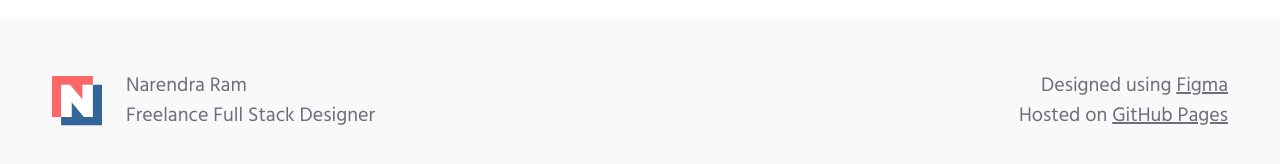
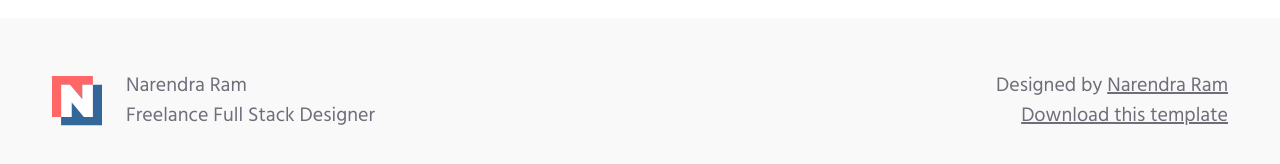
Before and after one commit to narenkram/Lance, a Nuxt app: page / in a window 1280 px wide. Shown: the part 3634-3798 px from the top of the page. Built offline with nearby package versions, Linux system fonts and the light colour scheme.

Commit message:
add download modal

```diff
--- a/components/Footer.vue
+++ b/components/Footer.vue
@@ -27,19 +27,20 @@
           "
         >
           <p class="m-0 Footer_paragraph">
-            Designed using
+            Designed by
+            <a href="https://narenkram.com" class="Link_underline_footer">
+              Narendra Ram
+            </a>
+          </p>
+          <p class="m-0 Footer_paragraph">
             <a
-              href="https://www.figma.com/community/file/1013537793691755947"
-              target="_blank"
+              type="button"
               class="Link_underline_footer"
-              >Figma</a
+              data-bs-toggle="modal"
+              data-bs-target="#DownloadPrompt"
+              data-bs-whatever="@mdo"
             >
-            <br />Hosted on
-            <a
-              href="https://github.com/narenkram/PersonalWebsiteTemplate"
-              target="_blank"
-              class="Link_underline_footer"
-              >GitHub Pages</a
+              Download this template</a
             >
           </p>
         </div>
--- a/pages/index.vue
+++ b/pages/index.vue
@@ -472,6 +472,61 @@
         </div>
       </div>
     </section>
+
+    <div
+      class="modal fade"
+      id="DownloadPrompt"
+      tabindex="-1"
+      aria-labelledby="DownloadPromptLabel"
+      aria-hidden="true"
+    >
+      <div class="modal-dialog modal-dialog-centered">
+        <div class="modal-content">
+          <div class="modal-header p-2">
+            <h4 class="modal-title" id="DownloadPromptLabel">
+              Download this template
+            </h4>
+            <button
+              type="button"
+              class="btn-close"
+              data-bs-dismiss="modal"
+              aria-label="Close"
+            ></button>
+          </div>
+          <div class="modal-body p-2">
+            <ul class="list-group">
+              <li class="list-group-item p-0">
+                <a
+                  class="p-2 d-block w-100"
+                  href="https://www.figma.com/community/file/1013537793691755947"
+                  target="_blank"
+                  >🎨 Figma Design File
+                </a>
+              </li>
+              <li class="list-group-item p-0">
+                <a
+                  class="p-2 d-block w-100"
+                  href="https://github.com/narenkram/Lance"
+                  target="_blank"
+                  >⌨️ Source Code
+                </a>
+              </li>
+            </ul>
+          </div>
+          <div class="modal-footer p-2">
+            <a
+              class="mx-auto"
+              href="https://www.buymeacoffee.com/narenkram"
+              target="_blank"
+              ><img
+                src="https://cdn.buymeacoffee.com/buttons/v2/default-yellow.png"
+                alt="Buy Me A Coffee"
+                style="height: 60px !important; width: 217px !important"
+            /></a>
+          </div>
+        </div>
+      </div>
+    </div>
   </div>
 </template>
 
```
